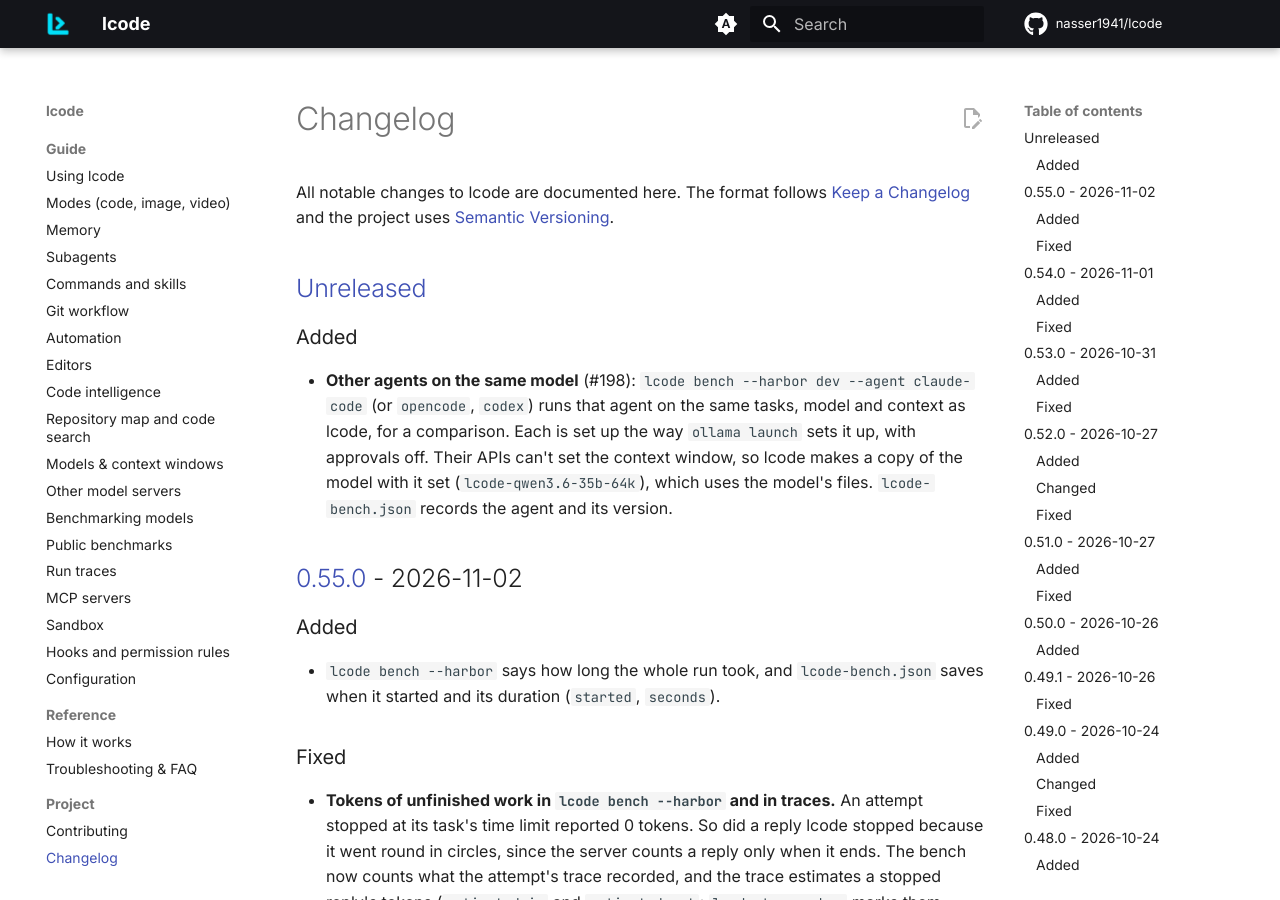
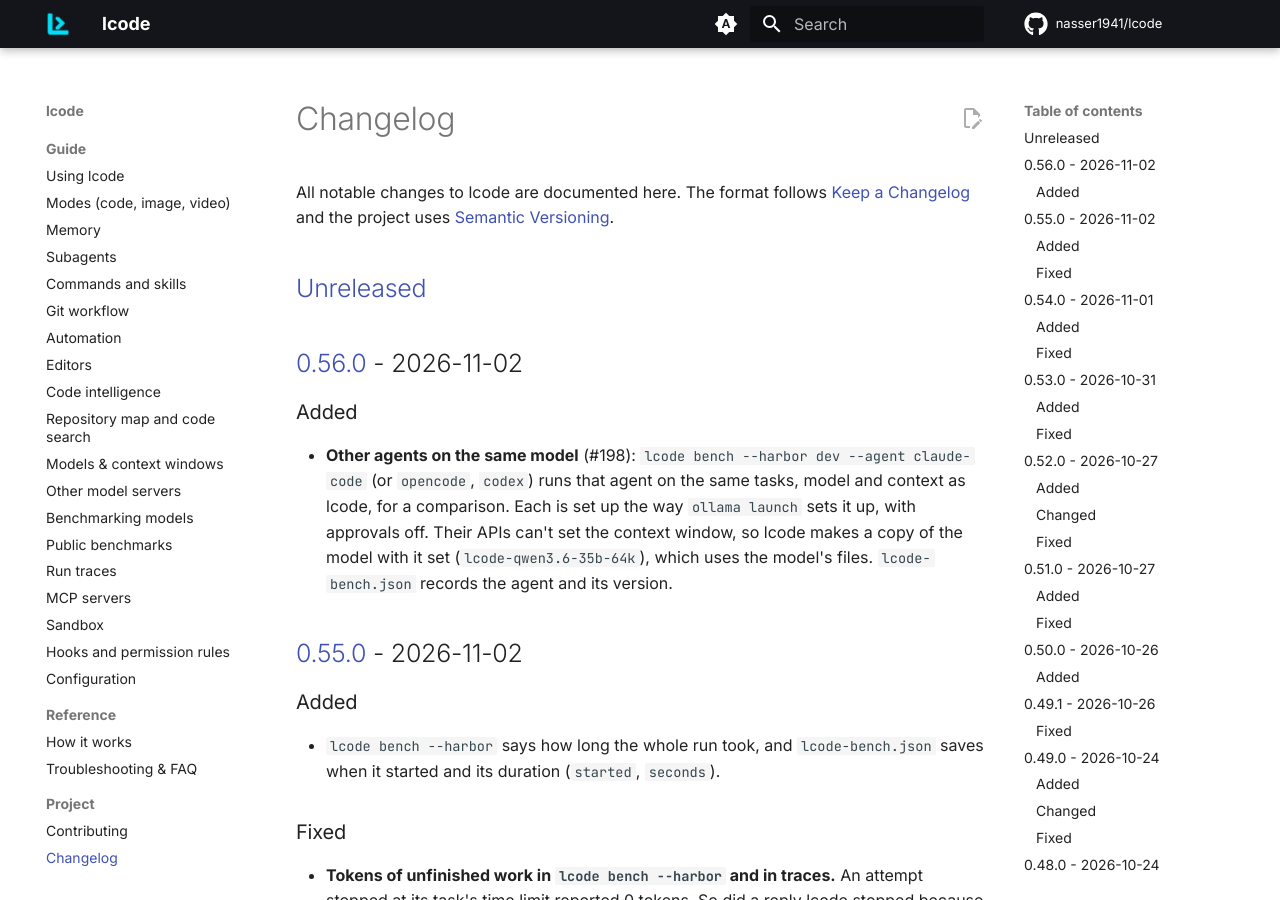
Before and after one commit to nasser1941/lcode, an MkDocs documentation site: the page built from docs/changelog.md, in a window 1280 px wide and 900 px high. Built offline with MkDocs 1.6.1 and Material for MkDocs 9.7.7, drawn with Linux system fonts in a browser that asks for light colours; comment, search, counter and statistics services are not loaded.

Commit message:
Release 0.56.0 (#225)
Co-authored-by: Naser Derakhshan <9349840+nasser1941@users.noreply.github.com>
Co-authored-by: Claude Opus 5.5 <noreply@anthropic.com>

```diff
--- a/CHANGELOG.md
+++ b/CHANGELOG.md
@@ -5,6 +5,8 @@ All notable changes to lcode are documented here. The format follows
 [Semantic Versioning](https://semver.org/).
 
 ## [Unreleased]
+
+## [0.56.0] - 2026-11-02
 
 ### Added
 
@@ -1209,7 +1211,8 @@ First public release.
 - `AGENTS.md` project instructions and `/init` to generate them.
 - One-line installer for Linux and macOS.
 
-[Unreleased]: https://github.com/nasser1941/lcode/compare/v0.55.0...HEAD
+[Unreleased]: https://github.com/nasser1941/lcode/compare/v0.56.0...HEAD
+[0.56.0]: https://github.com/nasser1941/lcode/compare/v0.55.0...v0.56.0
 [0.55.0]: https://github.com/nasser1941/lcode/compare/v0.54.0...v0.55.0
 [0.54.0]: https://github.com/nasser1941/lcode/compare/v0.53.0...v0.54.0
 [0.53.0]: https://github.com/nasser1941/lcode/compare/v0.52.0...v0.53.0
--- a/src/lcode/__init__.py
+++ b/src/lcode/__init__.py
@@ -3,7 +3,7 @@
 From a program: `from lcode import Session` (see lcode.api).
 """
 
-__version__ = "0.55.0"
+__version__ = "0.56.0"
 
 API = ("Session", "Result", "Options", "SetupError")
 
```
Also changed, not shown: docs/quickstart.md (+1 -1 lines).
